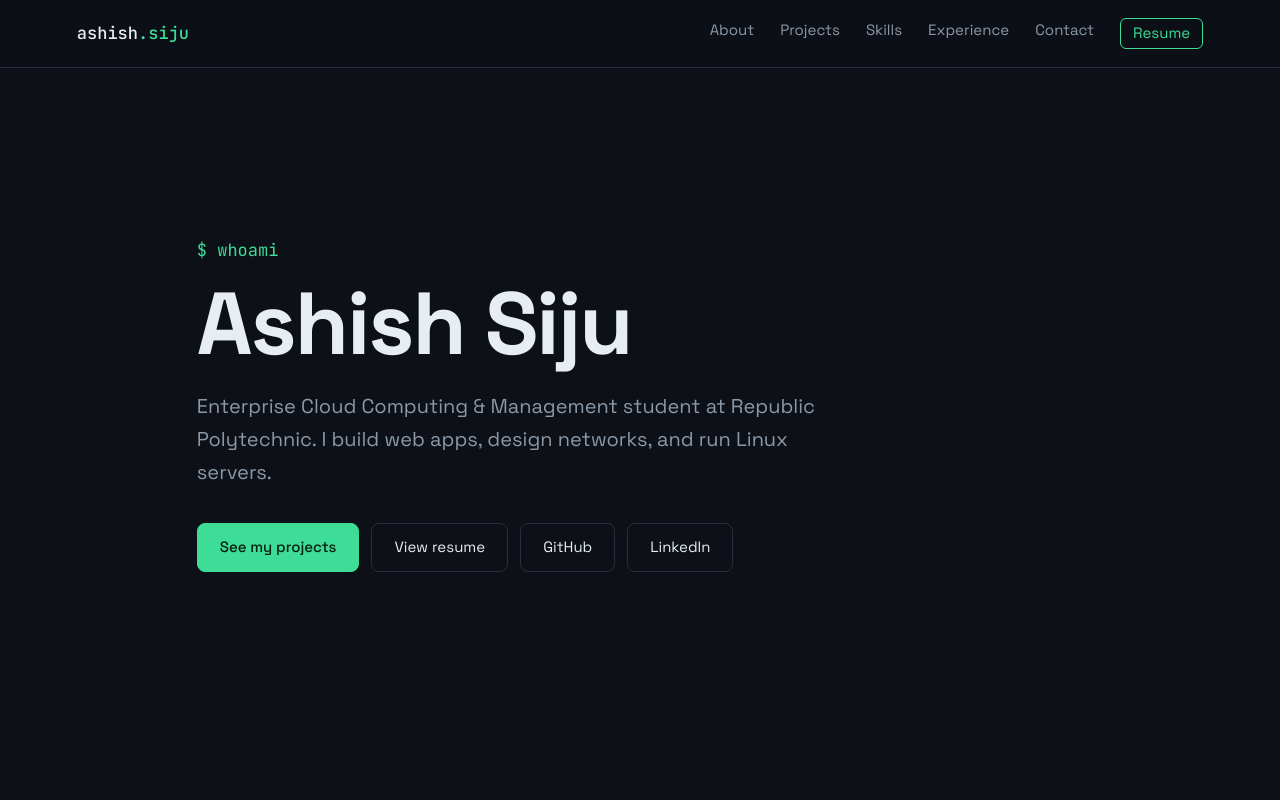
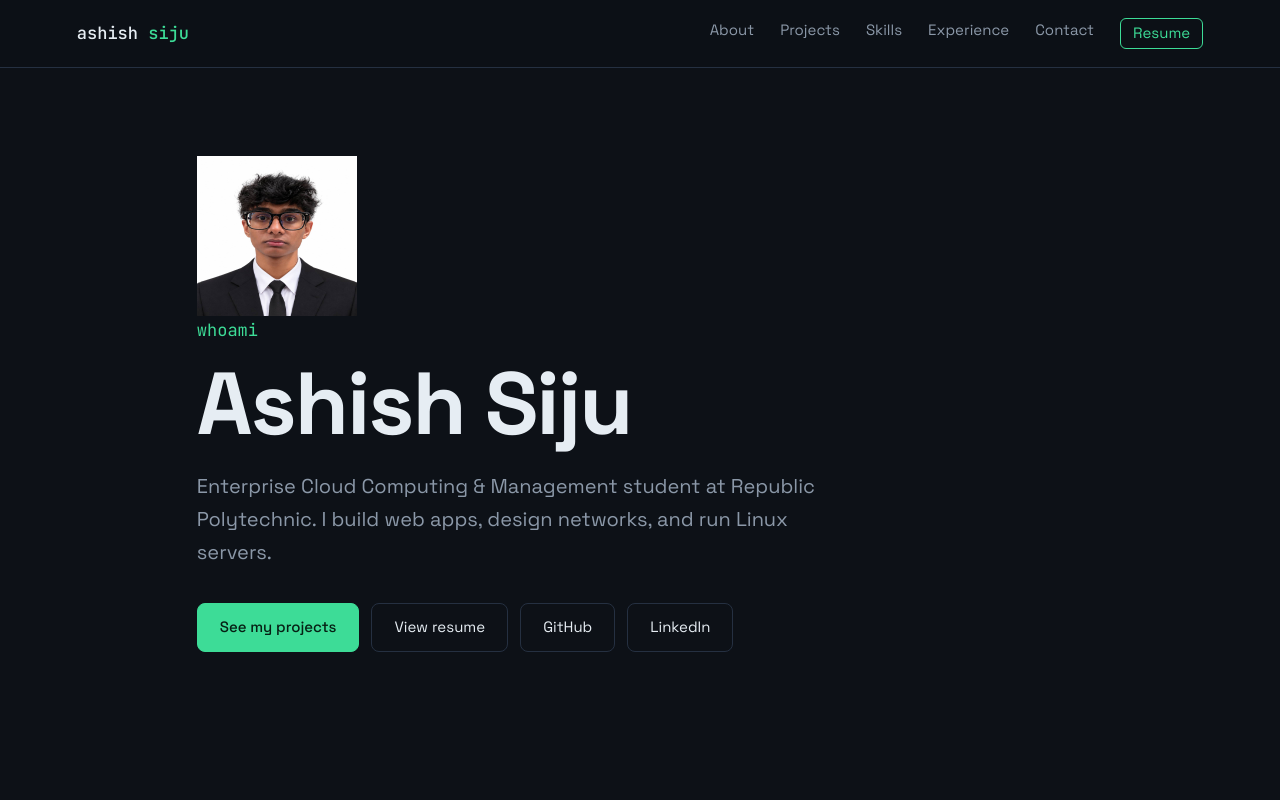
Before and after one commit to 25013279/Portfolio, a plain HTML site: page index.html in a window 1280 px wide. Shown: the top 800 px of the page. Drawn offline with Linux system fonts and the light colour scheme.

Commit message:
Modify header logo and add hero image
Updated logo text and added a hero image in the main section.

```diff
--- a/index.html
+++ b/index.html
@@ -13,7 +13,7 @@
 <body>
 
   <header class="nav">
-    <a href="#top" class="logo">ashish<span>.siju</span></a>
+    <a href="#top" class="logo">ashish <span>siju</span></a>
     <nav>
       <a href="#about">About</a>
       <a href="#projects">Projects</a>
@@ -28,7 +28,8 @@
 
     <!-- HERO -->
     <section class="hero">
-      <p class="tag">$ whoami</p>
+      <img class="hero-photo" src="profile.jpg" alt="Photo of Ashish Siju" width="160" height="160">
+<p class="tag">whoami</p>
       <h1>Ashish Siju</h1>
       <p class="lead">Enterprise Cloud Computing &amp; Management student at Republic Polytechnic. I build web apps, design networks, and run Linux servers.</p>
       <div class="hero-links">
```
